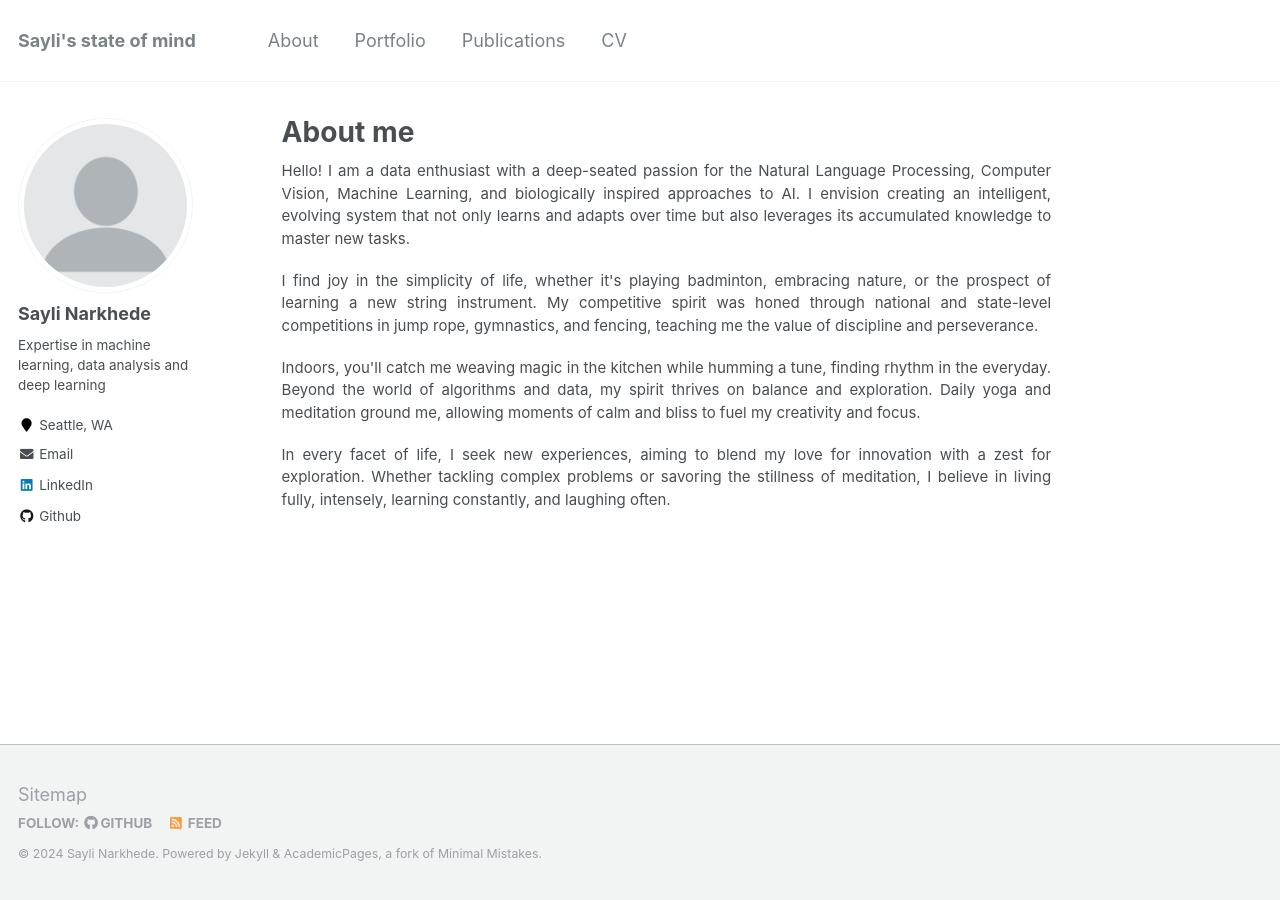
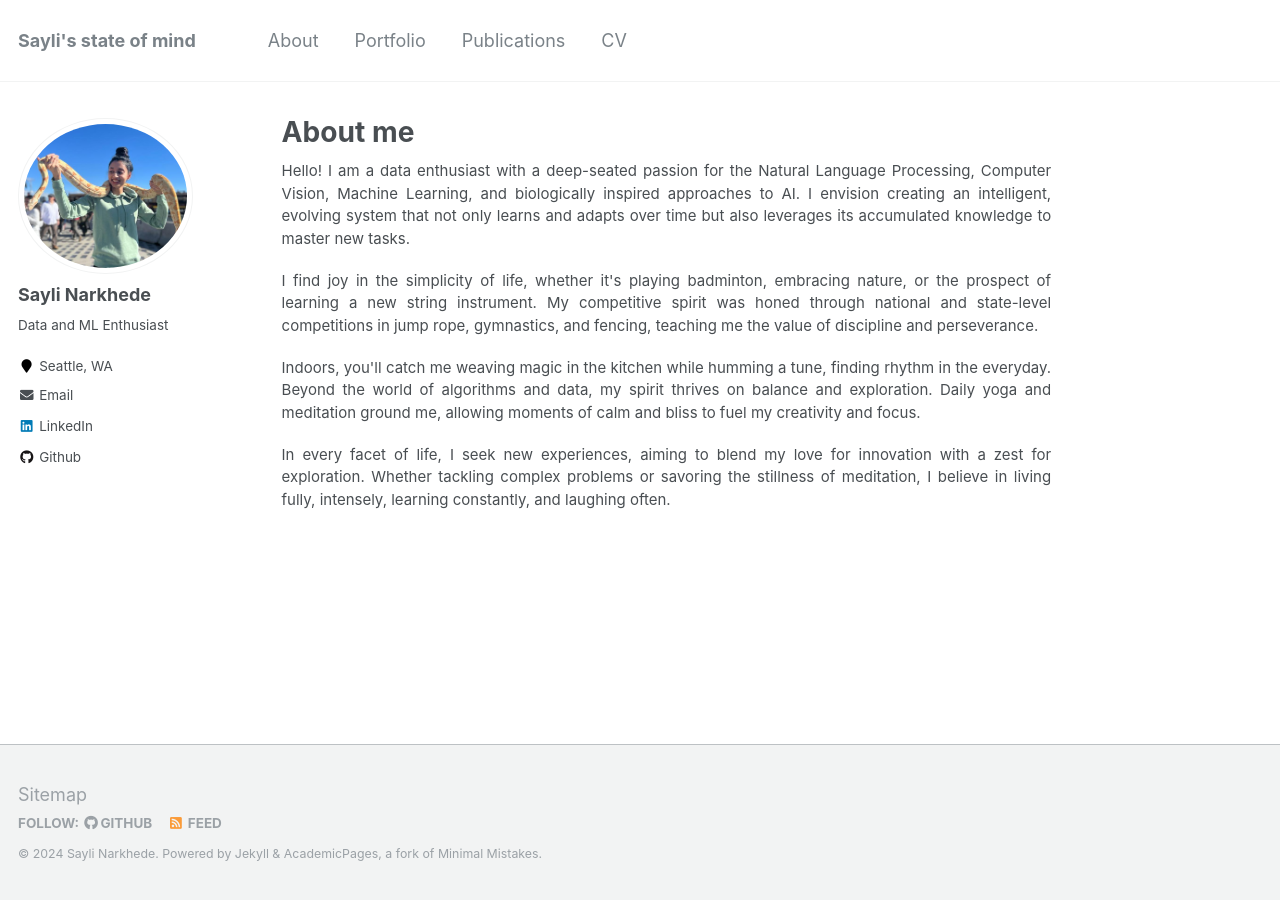
Before and after one commit to SayliMN/saylimn.github.io, a Jekyll site: the page built from _pages/about.md, in a window 1280 px wide. Built offline with Jekyll 4.4.1, drawn with Linux system fonts in a browser that asks for light colours.

Commit message:
attach profile picture

```diff
--- a/_config.yml
+++ b/_config.yml
@@ -81,8 +81,8 @@ analytics:
 # Site Author
 author:
   name             : "Sayli Narkhede"
-  avatar           : "profile.png"
-  bio              : "Expertise in machine learning, data analysis and deep learning"
+  avatar           : "profile.jpeg"
+  bio              : "Data and ML Enthusiast"
   location         : "Seattle, WA"
   employer         :
   pubmed           :
```
